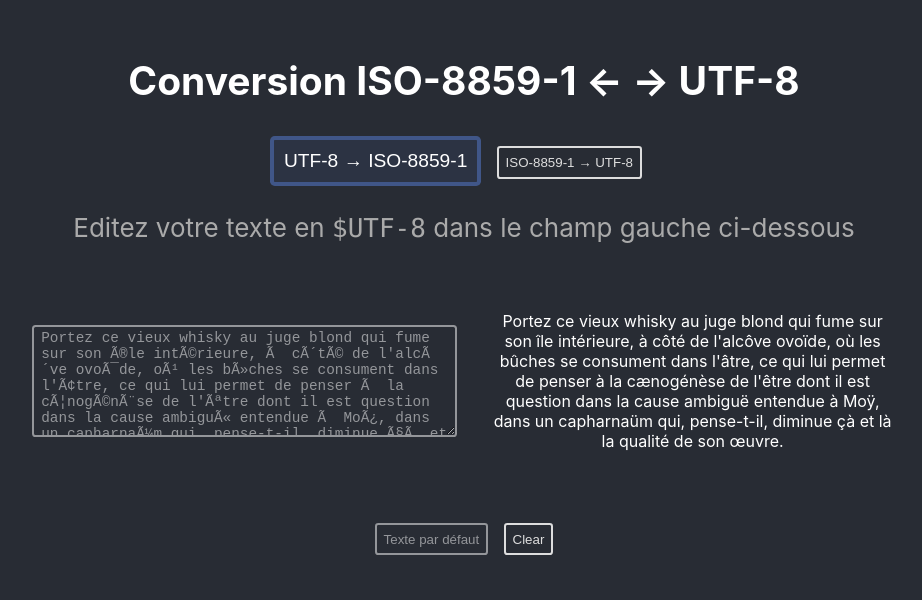
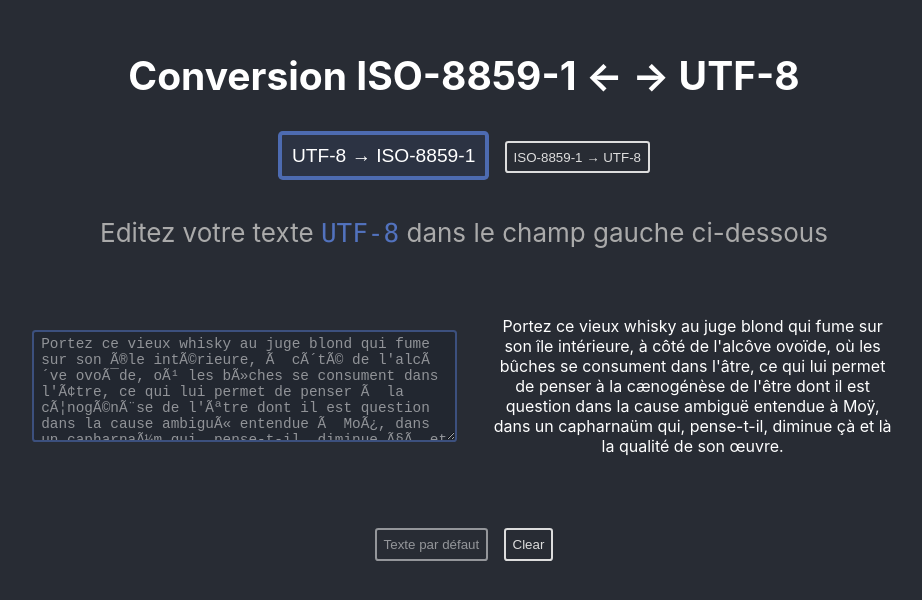
Before and after one commit to Dweez/utf8-iso-convert, a React (Create React App) app: page / in a window 1280 px wide. Shown: the part 110-710 px from the top of the page, without its empty margins (176-1098 px from the left). Built offline with nearby package versions, Linux system fonts and the light colour scheme.

Commit message:
Description ux; handle prop mixed

```diff
--- a/src/components/converter/converter.css
+++ b/src/components/converter/converter.css
@@ -1,8 +1,15 @@
+.actions {
+  min-height: 60px;
+}
 .description {
   margin-bottom: 0;
+  transition :all .100s;
 }
 .description.mixed {
   color: #b90f56;
+}
+.description code {
+  color: rgba(86, 122, 205, 0.9);
 }
 .converter{
   display: flex;
@@ -20,12 +27,14 @@
   min-height: 100px;
   outline: none;
   overflow: auto;
-  border: 2px solid rgba(255,255,255,.5);
+  /* border: 2px solid rgba(255,255,255,.5); */
+  border: 2px solid rgba(86, 122, 205,.5);
   font-size: .9rem;
   padding: .25em .5em .3125em;
   color: rgba(255,255,255,.5);
   border-radius: .25em;
-  background: transparent;
+  /* background: transparent; */
+  background: rgba(12, 20, 39, 0.2);
   transition :all .100s;
 }
 .textarea:focus {
@@ -47,16 +56,20 @@ button {
   color: #ddd;
   cursor: pointer;
   margin-right: 1rem;
+  transition :all .100s;
 }
 button:disabled {
   color: rgba(255,255,255,.5);
   border: 2px solid rgba(255,255,255,.5);
   cursor: default;
 }
+button:hover {
+  border-color: rgba(86, 122, 205, 0.8);
+}
 button.selected {
   font-size: 1.2rem;
   color: #fff;
-  border: 4px solid rgba(86, 122, 205, 0.5);
+  border: 4px solid rgba(86, 122, 205, 0.8);
   background: rgba(86, 122, 205, 0.1);
 }
 button:last-child{
--- a/src/components/converter/index.js
+++ b/src/components/converter/index.js
@@ -13,11 +13,17 @@ const labels = {
   iso: "ISO-8859-1"
 }
 
-const Description = ({ code }) => {
+const Description = ({ code, mixed }) => {
   return (
     <>
-      Editez votre texte en <code>${labels[code]}</code> dans le champ gauche
-      ci-dessous
+      {!mixed ? (
+        <>
+          Editez votre texte <code>{labels[code]}</code> dans le champ gauche
+          ci-dessous
+        </>
+      ) : (
+        <>Mixed content !</>
+      )}
     </>
   )
 }
@@ -27,7 +33,7 @@ const Converter = () => {
   const { converted, mixed } = useConverter(input)
   return (
     <>
-      <div>
+      <div className="actions">
         <button
           onClick={event => setInput(["utf", converted])}
           // disabled={(input[0] === "utf" || mixed)}
@@ -44,10 +50,10 @@ const Converter = () => {
         >
           ISO-8859-1 → UTF-8
         </button>
-        <p className={`description ${mixed ? "mixed" : ""}`}>
-          {mixed ? "mixed !" : <Description code={input[0]} />}
-        </p>
       </div>
+      <p className={`description ${mixed ? "mixed" : ""}`}>
+        <Description mixed={mixed} code={input[0]} />
+      </p>
       <div className="converter">
         <textarea
           className="textarea"
```
